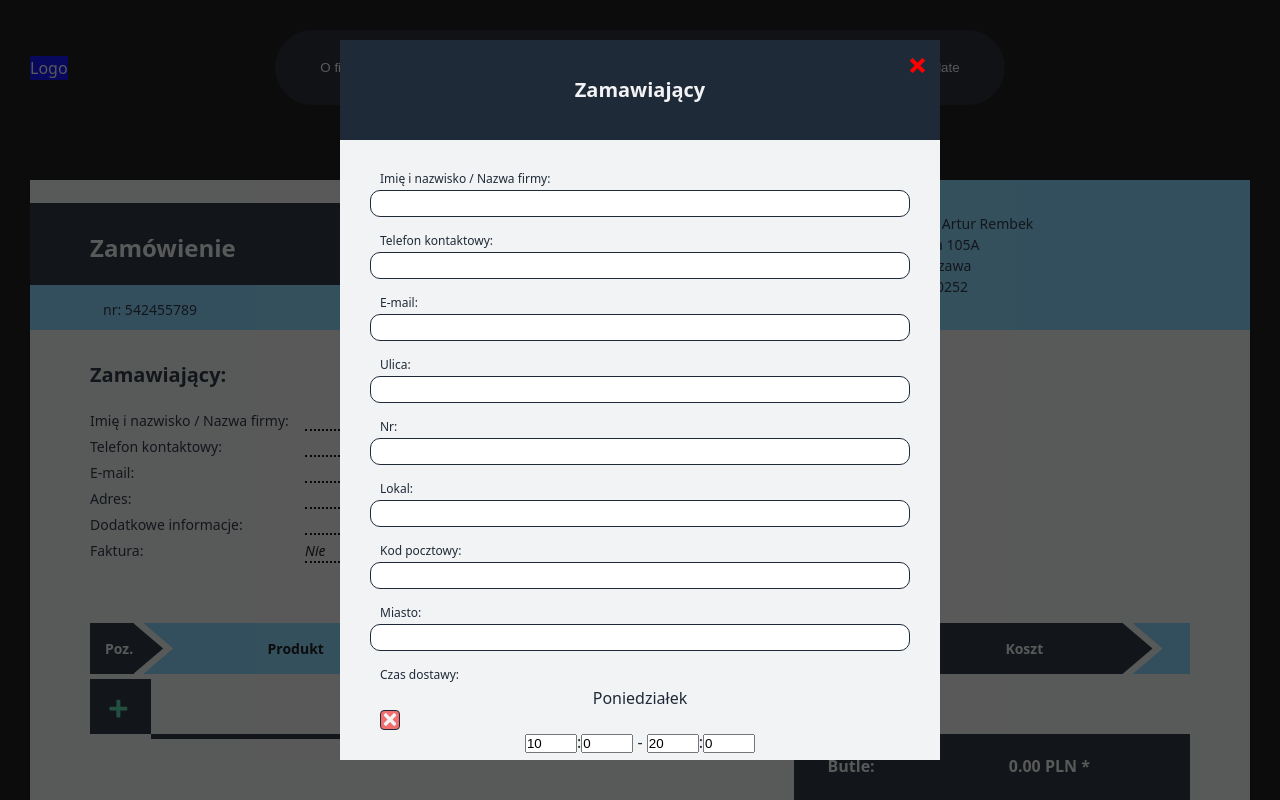
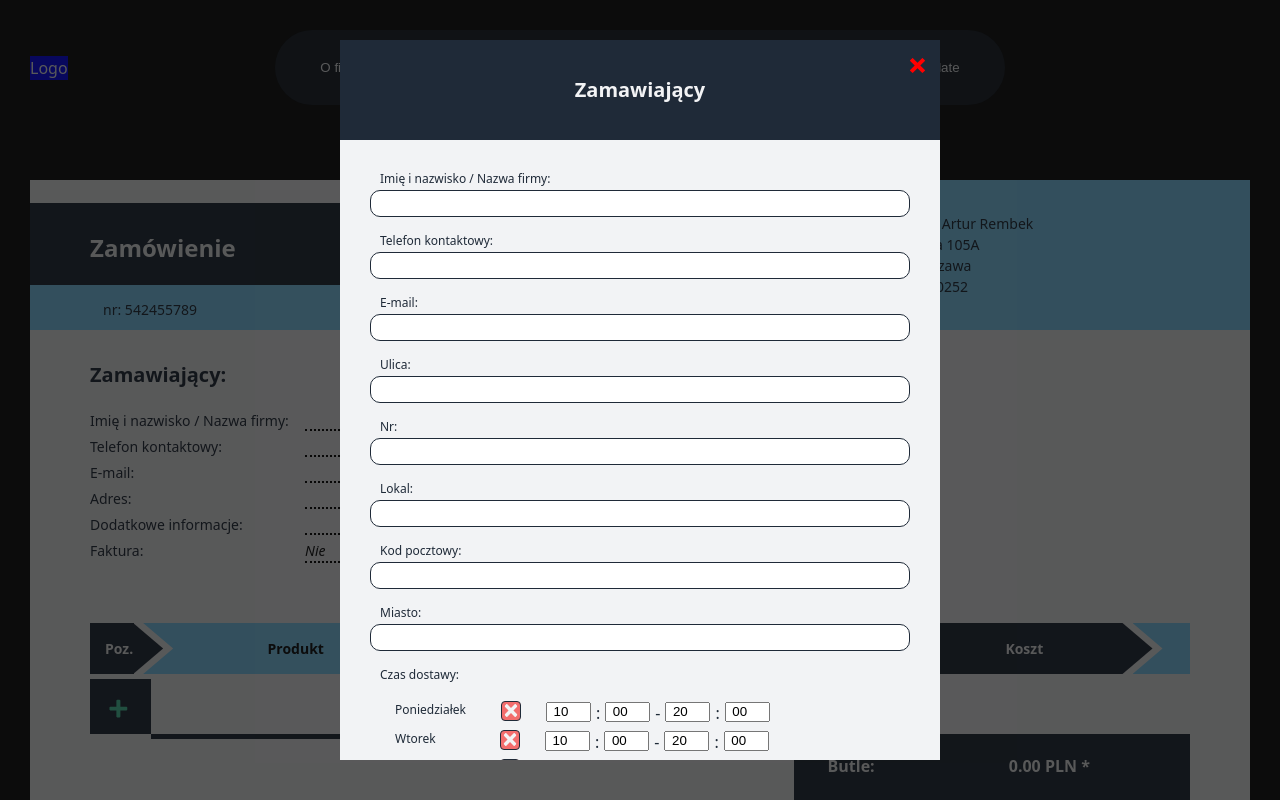
Before and after one commit to AMichalMurawski/butleCO2, a React (Vite) app: page /orders in a window 1280 px wide. Both pictures are taken after a click on the element 395 px from the left and 461 px from the top of the page. Shown: the top 800 px of the page. Built offline with nearby package versions, Linux system fonts and the light colour scheme.

Commit message:
add delivery time - part 3

```diff
--- a/src/components/Forms/Input/Input.styled.ts
+++ b/src/components/Forms/Input/Input.styled.ts
@@ -13,6 +13,8 @@ export const DataName = styled(P)`
   min-width: max-content;
   padding-left: 10px;
   font-size: 0.75rem;
+  min-width: 80px;
+  text-align: left;
 `;
 
 export const ValueConteiner = styled.div`
@@ -25,24 +27,25 @@ export const DataValue = styled.input`
   width: 100%;
   padding: 5px 10px;
   text-align: left;
-  border: 1px solid ${({theme}) => theme.color.structural};
+  border: 1px solid ${({ theme }) => theme.color.structural};
   border-radius: 10px;
   outline: none;
   background-color: white;
 
   &:hover {
-    box-shadow: inset 0 0 1px 1px ${({ theme }) => theme.color.accentTrans},
+    box-shadow:
+      inset 0 0 1px 1px ${({ theme }) => theme.color.accentTrans},
       inset 0 0 2px 2px ${({ theme }) => theme.color.remarkableTrans};
   }
 
   &:focus {
-    box-shadow: inset 0 0 1px 1px ${({ theme }) => theme.color.structuralTrans},
+    box-shadow:
+      inset 0 0 1px 1px ${({ theme }) => theme.color.structuralTrans},
       inset 0 0 2px 2px ${({ theme }) => theme.color.accent};
   }
 `;
 
-export const TextValue = styled(DataValue)`
-`;
+export const TextValue = styled(DataValue)``;
 
 export const TextareaValue = styled(DataValue).attrs({ as: 'textarea' })`
   resize: none;
@@ -65,9 +68,9 @@ export const CheckboxHandleValue = styled.div<{ checked: boolean }>`
   width: 20px;
   height: 20px;
   margin-left: 10px;
-  background-color: ${({ theme, checked }) => checked ? theme.color.accent : theme.color.danger};
+  background-color: ${({ theme, checked }) => (checked ? theme.color.accent : theme.color.danger)};
   // background-color: white;
-  border: 1px solid ${({theme}) => theme.color.structural};
+  border: 1px solid ${({ theme }) => theme.color.structural};
   border-radius: 4px;
   transition: background-color ease-in-out 300ms;
   display: flex;
@@ -76,7 +79,7 @@ export const CheckboxHandleValue = styled.div<{ checked: boolean }>`
 
   // &:after {
   //   content: '';
-  //   display: ${(props) => (props.checked ? 'block' : 'none')};
+  //   display: ${props => (props.checked ? 'block' : 'none')};
   //   width: 6px;
   //   height: 10px;
   //   border: solid white;
@@ -84,8 +87,6 @@ export const CheckboxHandleValue = styled.div<{ checked: boolean }>`
   //   transform: rotate(45deg);
   // }
 `;
-
-
 
 interface SvgWraperProps {
   $visible: boolean;
@@ -98,7 +99,7 @@ export const SvgWraper = styled.div<SvgWraperProps>`
   left: 50%;
   top: 50%;
   transform: translate(-50%, -12px);
-  opacity: ${({ $visible }) => $visible ? 1 : 0};
+  opacity: ${({ $visible }) => ($visible ? 1 : 0)};
   transition: opacity ease-in-out 300ms;
 `;
 
@@ -110,4 +111,4 @@ export const ErrorValue = styled.p`
   color: ${({ theme }) => theme.color.danger};
   text-align: left;
   font-size: 0.6rem;
-`
+`;
--- /dev/null
+++ b/src/components/Forms/Input/WeekTime.styled.ts
@@ -0,0 +1,31 @@
+import styled from 'styled-components';
+
+export const WeekWraper = styled.div`
+  display: flex;
+  flex-direction: column;
+  gap: 5px;
+  padding: 15px 15px 0;
+`;
+
+export const DayWraper = styled.div`
+  display: flex;
+  flex-direction: row;
+  gap: 25px;
+`;
+
+export const TimeWraper = styled.div`
+  display: flex;
+  flex-direction: row;
+  gap: 5px;
+`;
+
+export const TimeInput = styled.input`
+  width: 45px;
+  height: 20px;
+  text-align: center;
+  transform: translateY(-3px);
+`;
+
+export const Label = styled.label`
+  height: 20px;
+`;
--- a/src/components/Forms/Input/WeekTime.tsx
+++ b/src/components/Forms/Input/WeekTime.tsx
@@ -1,10 +1,11 @@
-import React, { useState } from "react";
-import { WeekProps } from "../../../context/Order/orderProps";
-import { useTheme } from "styled-components";
-import { CheckboxHandleValue, CheckboxValue, SvgWraper } from "./Input.styled";
-import { Field, useFormikContext } from "formik";
-import IconSvg from "../../Icons/IconSvg";
-import { weekTimeLabels } from "../../../context/Order/orderKeyof";
+import React, { useState } from 'react';
+import { WeekProps } from '../../../context/Order/orderProps';
+import { useTheme } from 'styled-components';
+import { CheckboxHandleValue, CheckboxValue, DataName, SvgWraper } from './Input.styled';
+import { Field, useFormikContext } from 'formik';
+import IconSvg from '../../Icons/IconSvg';
+import { weekTimeLabels } from '../../../context/Order/orderKeyof';
+import { DayWraper, Label, TimeInput, TimeWraper, WeekWraper } from './WeekTime.styled';
 
 interface WeekTimeProps {
   name: string;
@@ -16,10 +17,16 @@ const WeekTime: React.FC<WeekTimeProps> = ({ name, value }) => {
   const { values, setFieldValue } = useFormikContext<any>();
   const weekData: WeekProps = values[name];
 
+  const wrapValue = (value: number, min: number, max: number): number => {
+    if (value > max) return min;
+    if (value < min) return max;
+    return value;
+  };
+
   const handleTimeChange = (
     day: keyof WeekProps,
     startEnd: number,
-        field: "hour" | "minute",
+    field: 'hour' | 'minute',
     val: number
   ) => {
     const path = `${name}.${day}.time[${startEnd}].${field}`;
@@ -27,81 +34,110 @@ const WeekTime: React.FC<WeekTimeProps> = ({ name, value }) => {
   };
 
   return (
-        <>
-            {
-                Object.keys(weekData).map(dayKey => {
+    <WeekWraper>
+      {Object.keys(weekData).map(dayKey => {
         const day = String(dayKey) as keyof WeekProps;
         const label = weekTimeLabels[day];
 
-                    return (<div key={day}>
-                        <label>
-                            <p>{label}</p>
+        return (
+          <DayWraper key={day}>
+            <DataName>{label}</DataName>
+            <Label>
               <Field as={CheckboxValue} name={`${name}.${day}.isCheck`} type="checkbox" />
               <CheckboxHandleValue checked={Boolean(weekData[day].isCheck)}>
                 <SvgWraper $visible={Boolean(weekData[day].isCheck)}>
-                                <IconSvg name='checkmark' fill={theme.color.text} />
+                  <IconSvg name="checkmark" fill={theme.color.text} />
                 </SvgWraper>
                 <SvgWraper $visible={!Boolean(weekData[day].isCheck)}>
-                                <IconSvg name='cross' fill={theme.color.text} />
+                  <IconSvg name="cross" fill={theme.color.text} />
                 </SvgWraper>
               </CheckboxHandleValue>
-                            </label>
-                        <div>
-                            <label>
-                                <input
+            </Label>
+            <TimeWraper>
+              <Label>
+                <Field
+                  as={TimeInput}
                   type="number"
                   name={`${name}.${day}.time[0].hour`}
-                                    value={weekData[day].time[0].hour}
-                                    min={0}
-                                    max={23}
-                                    onChange={(e) =>
-                                        handleTimeChange(day, 0, "hour", Math.min(23, Math.max(0, Number(e.target.value))))
+                  value={weekData[day].time[0].hour.toString().padStart(2, '0')}
+                  min={-1}
+                  max={24}
+                  onChange={(e: React.ChangeEvent<HTMLInputElement>) => {
+                    const raw = e.target.value;
+                    const parsed = parseInt(raw, 10);
+
+                    if (!isNaN(parsed)) {
+                      const wrapped = wrapValue(parsed, 0, 23);
+                      handleTimeChange(day, 0, 'hour', wrapped);
                     }
+                  }}
                 />
-                                </label>
+              </Label>
               :
-                            <label>
-                                <input
+              <Label>
+                <Field
+                  as={TimeInput}
                   type="number"
                   name={`${name}.${day}.time[0].minute`}
-                                    value={weekData[day].time[0].minute}
-                                    min={0}
-                                    max={59}
-                                    onChange={(e) =>
-                                        handleTimeChange(day, 0, "minute", Math.min(59, Math.max(0, Number(e.target.value))))
+                  value={weekData[day].time[0].minute.toString().padStart(2, '0')}
+                  min={-1}
+                  max={60}
+                  onChange={(e: React.ChangeEvent<HTMLInputElement>) => {
+                    const raw = e.target.value;
+                    const parsed = parseInt(raw, 10);
+
+                    if (!isNaN(parsed)) {
+                      const wrapped = wrapValue(parsed, 0, 59);
+                      handleTimeChange(day, 0, 'minute', wrapped);
                     }
+                  }}
                 />
-                            </label>
+              </Label>
               {' - '}
-                            <label>
-                                <input
+              <Label>
+                <Field
+                  as={TimeInput}
                   type="number"
                   name={`${name}.${day}.time[1].hour`}
-                                    value={weekData[day].time[1].hour}
-                                    min={0}
-                                    max={23}
-                                    onChange={(e) =>
-                                        handleTimeChange(day, 1, "hour", Math.min(23, Math.max(0, Number(e.target.value))))
+                  value={weekData[day].time[1].hour.toString().padStart(2, '0')}
+                  min={-1}
+                  max={24}
+                  onChange={(e: React.ChangeEvent<HTMLInputElement>) => {
+                    const raw = e.target.value;
+                    const parsed = parseInt(raw, 10);
+
+                    if (!isNaN(parsed)) {
+                      const wrapped = wrapValue(parsed, 0, 23);
+                      handleTimeChange(day, 1, 'hour', wrapped);
                     }
+                  }}
                 />
-                                </label>
+              </Label>
               :
-                            <label>
-                                <input
+              <Label>
+                <Field
+                  as={TimeInput}
                   type="number"
                   name={`${name}.${day}.time[1].minute`}
-                                    value={weekData[day].time[1].minute}
-                                    min={0}
-                                    max={59}
-                                    onChange={(e) =>
-                                        handleTimeChange(day, 1, "minute", Math.min(59, Math.max(0, Number(e.target.value))))
+                  value={weekData[day].time[1].minute.toString().padStart(2, '0')}
+                  min={-1}
+                  max={60}
+                  onChange={(e: React.ChangeEvent<HTMLInputElement>) => {
+                    const raw = e.target.value;
+                    const parsed = parseInt(raw, 10);
+
+                    if (!isNaN(parsed)) {
+                      const wrapped = wrapValue(parsed, 0, 59);
+                      handleTimeChange(day, 1, 'minute', wrapped);
                     }
+                  }}
                 />
-                            </label>
-                        </div>
-                    </div>)
+              </Label>
+            </TimeWraper>
+          </DayWraper>
+        );
       })}
-        </>
+    </WeekWraper>
   );
 };
 
--- a/src/components/Modals/ModalConfirmOrder/ModalConfirmOrder.tsx
+++ b/src/components/Modals/ModalConfirmOrder/ModalConfirmOrder.tsx
@@ -1,11 +1,24 @@
-import React from "react";
-import { useOrder } from "../../../context/Order/OrderContext";
-import { ConfirmOrderWraper, InvoiceWraper, SegmentWraper, Subtitle, TextLine, TextTitle, TextValue, Title, TitleWraper } from "./ModalConfirmOrder.styled";
+import React from 'react';
+import { useOrder } from '../../../context/Order/OrderContext';
+import {
+  ConfirmOrderWraper,
+  InvoiceWraper,
+  SegmentWraper,
+  Subtitle,
+  TextLine,
+  TextTitle,
+  TextValue,
+  Title,
+  TitleWraper,
+} from './ModalConfirmOrder.styled';
+import { WeekProps } from '../../../context/Order/orderProps';
+import { weekTimeLabels } from '../../../context/Order/orderKeyof';
 
 const ModalConfirmOrder: React.FC = () => {
   const { order } = useOrder();
 
-    return <ConfirmOrderWraper>
+  return (
+    <ConfirmOrderWraper>
       <TitleWraper>
         <Title>Twoje zamówienie:</Title>
       </TitleWraper>
@@ -17,10 +30,6 @@ const ModalConfirmOrder: React.FC = () => {
             <TextValue>{order.client.name}</TextValue>
           </TextLine>
           <TextLine>
-                    <TextTitle>Address dostawy:</TextTitle>
-                    <TextValue>{order.client.address.street} {order.client.address.number}{order.client.address.local ? ` lok. ${order.client.address.local}` : null}, {order.client.address.postalCode} {order.client.address.city}</TextValue>
-                </TextLine>
-                <TextLine>
             <TextTitle>Telefon kontaktowy:</TextTitle>
             <TextValue>{order.client.phone}</TextValue>
           </TextLine>
@@ -29,12 +38,53 @@ const ModalConfirmOrder: React.FC = () => {
             <TextValue>{order.client.email}</TextValue>
           </TextLine>
           <TextLine>
+            <TextTitle>Address dostawy:</TextTitle>
+            <TextValue>
+              {order.client.address.street} {order.client.address.number}
+              {order.client.address.local ? ` lok. ${order.client.address.local}` : null},{' '}
+              {order.client.address.postalCode} {order.client.address.city}
+            </TextValue>
+          </TextLine>
+          <TextLine>
+            <TextTitle>Godziny dostawy:</TextTitle>
+            <TextValue>
+              {Object.keys(order.client.deliveryTime).reduce((acc, dayKey) => {
+                const day = String(dayKey) as keyof WeekProps;
+                const dayTime = order.client.deliveryTime[day];
+
+                if (dayTime.isCheck) {
+                  const startTime = `${dayTime.time[0].hour.toString().padStart(2, '0')}:${dayTime.time[0].minute.toString().padStart(2, '0')}`;
+                  const endTime = `${dayTime.time[1].hour.toString().padStart(2, '0')}:${dayTime.time[1].minute.toString().padStart(2, '0')}`;
+                  const label = `${weekTimeLabels[day]} ${startTime} - ${endTime}`;
+
+                  return acc ? `${acc} | ${label}` : label;
+                }
+
+                return acc;
+              }, '')}
+            </TextValue>
+            {/* {Object.keys(order.client.deliveryTime).map(dayKey => {
+              const day = String(dayKey) as keyof WeekProps;
+              const dayTime = order.client.deliveryTime[day];
+
+              if (dayTime.isCheck) {
+                const startTime = `${dayTime.time[0].hour.toString().padStart(2, '0')}:${dayTime.time[0].minute.toString().padStart(2, '0')}`;
+                const endTime = `${dayTime.time[1].hour.toString().padStart(2, '0')}:${dayTime.time[1].minute.toString().padStart(2, '0')}`;
+                const label = `${weekTimeLabels[day]} ${startTime} - ${endTime}`;
+
+                return <TextValue>{label}</TextValue>;
+              }
+
+              return <></>;
+            }, '')} */}
+          </TextLine>
+          <TextLine>
             <TextTitle>Informacje do dostawy:</TextTitle>
             <TextValue>{order.client.message}</TextValue>
           </TextLine>
         </SegmentWraper>
-            {order.client.invoice &&
-                (<SegmentWraper>
+        {order.client.invoice && (
+          <SegmentWraper>
             <Title>Faktura:</Title>
             <TextLine>
               <TextTitle>Nazwa firmy:</TextTitle>
@@ -42,38 +92,48 @@ const ModalConfirmOrder: React.FC = () => {
             </TextLine>
             <TextLine>
               <TextTitle>Adres:</TextTitle>
-                        <TextValue>{order.company.address.street} {order.company.address.number}{order.company.address.local ? ` lok. ${order.company.address.local}` : null}, {order.company.address.postalCode} {order.company.address.city}</TextValue>
+              <TextValue>
+                {order.company.address.street} {order.company.address.number}
+                {order.company.address.local ? ` lok. ${order.company.address.local}` : null},{' '}
+                {order.company.address.postalCode} {order.company.address.city}
+              </TextValue>
             </TextLine>
             <TextLine>
               <TextTitle>NIP:</TextTitle>
               <TextValue>{order.company.NIP}</TextValue>
             </TextLine>
-                </SegmentWraper>)
-            }
+          </SegmentWraper>
+        )}
         <SegmentWraper>
           <Title>Lista butli:</Title>
           <Subtitle>wymiana:</Subtitle>
           {order.products.map(product => {
-                    if (product.transaction !== false) return <></>
+            if (product.transaction !== false) return <></>;
             return (
               <TextLine>
-                            <TextTitle>{product.type} - {product.weight ? (`${product.weight} kg`) : (`${product.litr} l`)}:</TextTitle>
-                            <TextValue>{product.unitPrice}PLN x {product.amount}szt. = {product.price}PLN</TextValue>
+                <TextTitle>
+                  {product.type} - {product.weight ? `${product.weight} kg` : `${product.litr} l`}:
+                </TextTitle>
+                <TextValue>
+                  {product.unitPrice}PLN x {product.amount}szt. = {product.price}PLN
+                </TextValue>
               </TextLine>
-                    )
-                }
-                )}
+            );
+          })}
           <Subtitle>zakup:</Subtitle>
           {order.products.map(product => {
-                    if (product.transaction !== true) return <></>
+            if (product.transaction !== true) return <></>;
             return (
               <TextLine>
-                            <TextTitle>{product.type} - {product.weight ? (`${product.weight} kg`) : (`${product.litr} l`)}:</TextTitle>
-                            <TextValue>{product.unitPrice}PLN x {product.amount}szt. = {product.price}PLN</TextValue>
+                <TextTitle>
+                  {product.type} - {product.weight ? `${product.weight} kg` : `${product.litr} l`}:
+                </TextTitle>
+                <TextValue>
+                  {product.unitPrice}PLN x {product.amount}szt. = {product.price}PLN
+                </TextValue>
               </TextLine>
-                    )
-                }
-                )}
+            );
+          })}
         </SegmentWraper>
         <SegmentWraper>
           <Title>Całkowity koszt zamówienia:</Title>
@@ -92,6 +152,7 @@ const ModalConfirmOrder: React.FC = () => {
         </SegmentWraper>
       </InvoiceWraper>
     </ConfirmOrderWraper>
+  );
 };
 
 export default ModalConfirmOrder;
```
Also changed, not shown: src/components/Forms/ClientForm/ClientForm.tsx (+18 -9 lines). Lines whose indentation alone changed are shown as unchanged.
